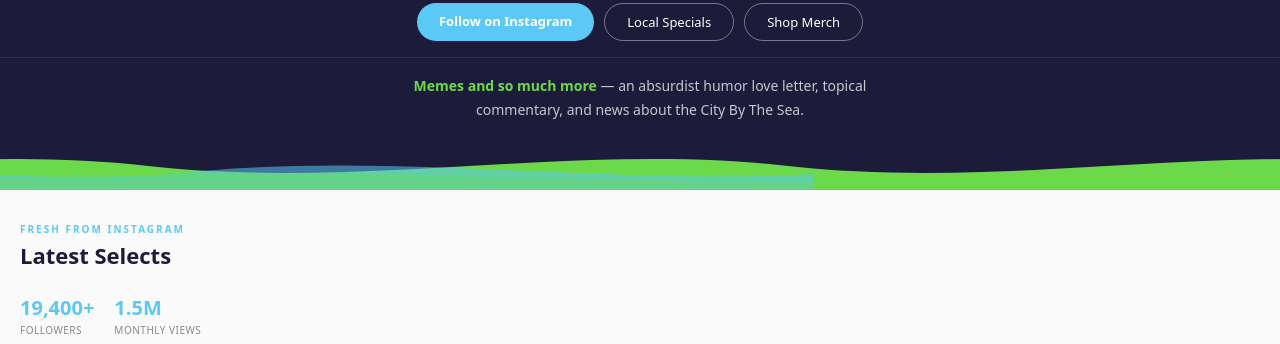
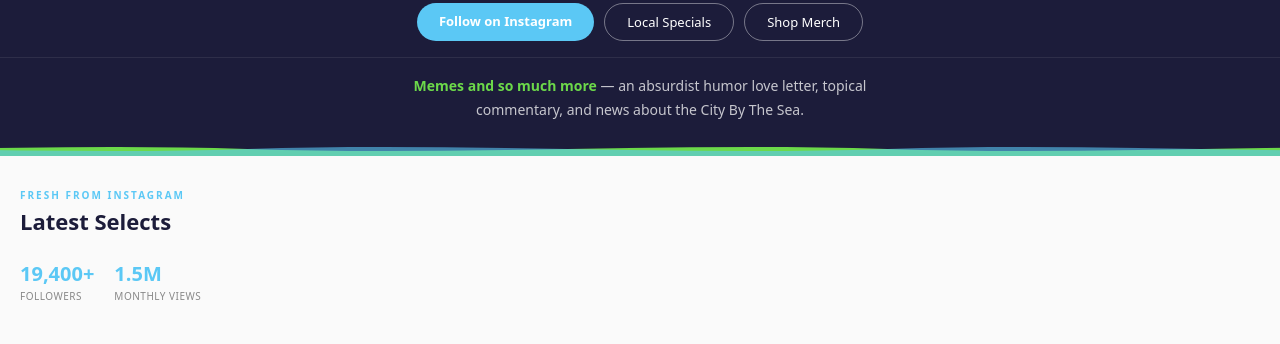
Before and after one commit to lbnymemes/longbeachnymemes, a plain HTML site: page index.html in a window 1280 px wide. Shown: the part 1030-1374 px from the top of the page. Drawn offline with Linux system fonts and the light colour scheme; a script that the page names is missing.

Commit message:
Add files via upload

```diff
--- a/index.html
+++ b/index.html
@@ -52,15 +52,11 @@ nav{display:flex;align-items:center;justify-content:space-between;padding:10px 2
 .btn-primary{background:var(--blue);color:#fff;font-size:13px;font-weight:600;padding:9px 22px;border-radius:20px;border:none;cursor:pointer;text-decoration:none}
 .btn-outline{background:transparent;color:#fff;font-size:13px;font-weight:500;padding:9px 22px;border-radius:20px;border:1.5px solid rgba(255,255,255,.4);cursor:pointer;text-decoration:none}
 .btn-outline:hover{border-color:#fff}
-.wave{height:48px;overflow:hidden;position:relative;flex-shrink:0}
+.wave{height:14px;overflow:hidden;position:relative;flex-shrink:0}
+.wave svg{display:block;width:200%;height:100%;animation:wave-scroll 3s linear infinite}
+@keyframes wave-scroll{0%{transform:translateX(0)}100%{transform:translateX(-50%)}}
 .wave-green{background:var(--dark)}
 .wave-blue{background:var(--green)}
-.wave-inner{position:relative;width:100%;height:100%}
-.wave-layer{position:absolute;bottom:0;left:0;width:200%;height:100%}
-.wave-layer svg{display:block;width:100%;height:100%}
-@keyframes wv1{0%{transform:translateX(0)}100%{transform:translateX(-50%)}}
-@keyframes wv2{0%{transform:translateX(-25%)}100%{transform:translateX(-75%)}}
-@keyframes wv3{0%{transform:translateX(-10%)}100%{transform:translateX(-60%)}}
 .sec{padding:2rem 20px}
 .sec-label{font-size:10px;font-weight:600;letter-spacing:2px;text-transform:uppercase;color:var(--blue);margin-bottom:4px}
 .sec-title{font-size:22px;font-weight:700;color:var(--dark);margin-bottom:1.5rem}
@@ -170,11 +166,10 @@ footer{background:var(--dark);color:rgba(255,255,255,.5);text-align:center;paddi
 </div>
 
 <div class="wave wave-green">
-  <div class="wave-inner">
-    <div class="wave-layer" style="animation:wv1 5s linear infinite"><svg viewBox="0 0 2880 48" preserveAspectRatio="none" xmlns="http://www.w3.org/2000/svg"><path d="M0,24 C240,48 480,0 720,24 C960,48 1200,0 1440,24 C1680,48 1920,0 2160,24 C2400,48 2640,0 2880,24 L2880,48 L0,48 Z" fill="#6CD94A"/></svg></div>
-    <div class="wave-layer" style="animation:wv2 8s linear infinite;opacity:0.55"><svg viewBox="0 0 2880 48" preserveAspectRatio="none" xmlns="http://www.w3.org/2000/svg"><path d="M0,32 C240,8 480,44 720,32 C960,8 1200,44 1440,32 C1680,8 1920,44 2160,32 C2400,8 2640,44 2880,32 L2880,48 L0,48 Z" fill="#5BC8F5"/></svg></div>
-    <div class="wave-layer" style="animation:wv3 12s linear infinite;opacity:0.3"><svg viewBox="0 0 2880 48" preserveAspectRatio="none" xmlns="http://www.w3.org/2000/svg"><path d="M0,38 C360,18 720,46 1080,38 C1440,18 1800,46 2160,38 C2400,24 2640,42 2880,38 L2880,48 L0,48 Z" fill="#6CD94A"/></svg></div>
-  </div>
+  <svg viewBox="0 0 1440 14" preserveAspectRatio="none" xmlns="http://www.w3.org/2000/svg">
+    <path d="M0,7 C120,14 240,0 360,7 C480,14 600,0 720,7 C840,14 960,0 1080,7 C1200,14 1320,0 1440,7 L1440,14 L0,14 Z" fill="#6CD94A"/>
+    <path d="M1440,7 C1320,14 1200,0 1080,7 C960,14 840,0 720,7 C600,14 480,0 360,7 C240,14 120,0 0,7 L0,14 L1440,14 Z" fill="#5BC8F5" opacity="0.6"/>
+  </svg>
 </div>
 
 <div class="sec" id="memes">
@@ -298,11 +293,10 @@ footer{background:var(--dark);color:rgba(255,255,255,.5);text-align:center;paddi
 </div>
 
 <div class="wave wave-blue">
-  <div class="wave-inner">
-    <div class="wave-layer" style="animation:wv1 5s linear infinite"><svg viewBox="0 0 2880 48" preserveAspectRatio="none" xmlns="http://www.w3.org/2000/svg"><path d="M0,24 C240,48 480,0 720,24 C960,48 1200,0 1440,24 C1680,48 1920,0 2160,24 C2400,48 2640,0 2880,24 L2880,48 L0,48 Z" fill="#5BC8F5"/></svg></div>
-    <div class="wave-layer" style="animation:wv2 8s linear infinite;opacity:0.55"><svg viewBox="0 0 2880 48" preserveAspectRatio="none" xmlns="http://www.w3.org/2000/svg"><path d="M0,32 C240,8 480,44 720,32 C960,8 1200,44 1440,32 C1680,8 1920,44 2160,32 C2400,8 2640,44 2880,32 L2880,48 L0,48 Z" fill="#6CD94A"/></svg></div>
-    <div class="wave-layer" style="animation:wv3 12s linear infinite;opacity:0.3"><svg viewBox="0 0 2880 48" preserveAspectRatio="none" xmlns="http://www.w3.org/2000/svg"><path d="M0,38 C360,18 720,46 1080,38 C1440,18 1800,46 2160,38 C2400,24 2640,42 2880,38 L2880,48 L0,48 Z" fill="#5BC8F5"/></svg></div>
-  </div>
+  <svg viewBox="0 0 1440 14" preserveAspectRatio="none" xmlns="http://www.w3.org/2000/svg">
+    <path d="M0,7 C120,14 240,0 360,7 C480,14 600,0 720,7 C840,14 960,0 1080,7 C1200,14 1320,0 1440,7 L1440,14 L0,14 Z" fill="#5BC8F5"/>
+    <path d="M1440,7 C1320,14 1200,0 1080,7 C960,14 840,0 720,7 C600,14 480,0 360,7 C240,14 120,0 0,7 L0,14 L1440,14 Z" fill="#6CD94A" opacity="0.6"/>
+  </svg>
 </div>
 
 <div style="background:var(--dark);padding:14px 20px;border-top:3px solid var(--green);border-bottom:3px solid var(--blue);display:grid;grid-template-columns:repeat(4,1fr);gap:10px;align-items:center;justify-items:center">
```
